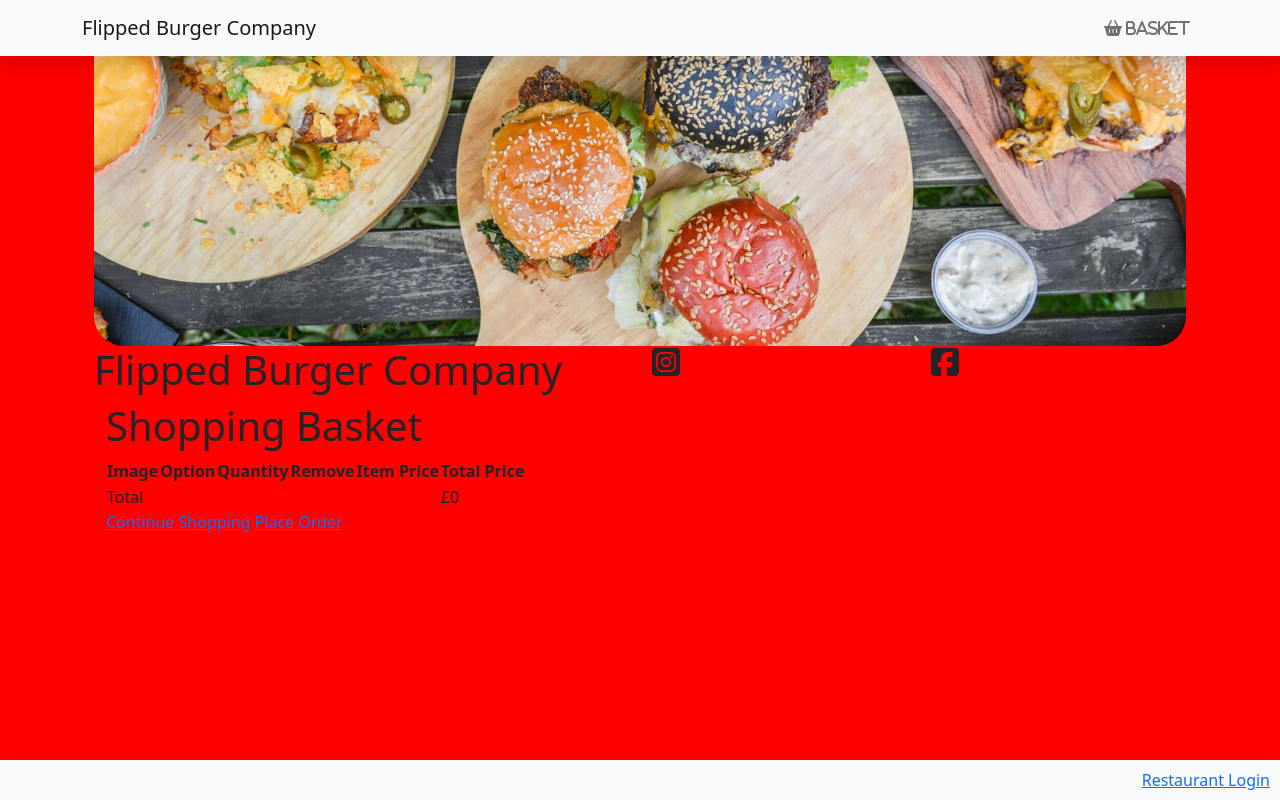
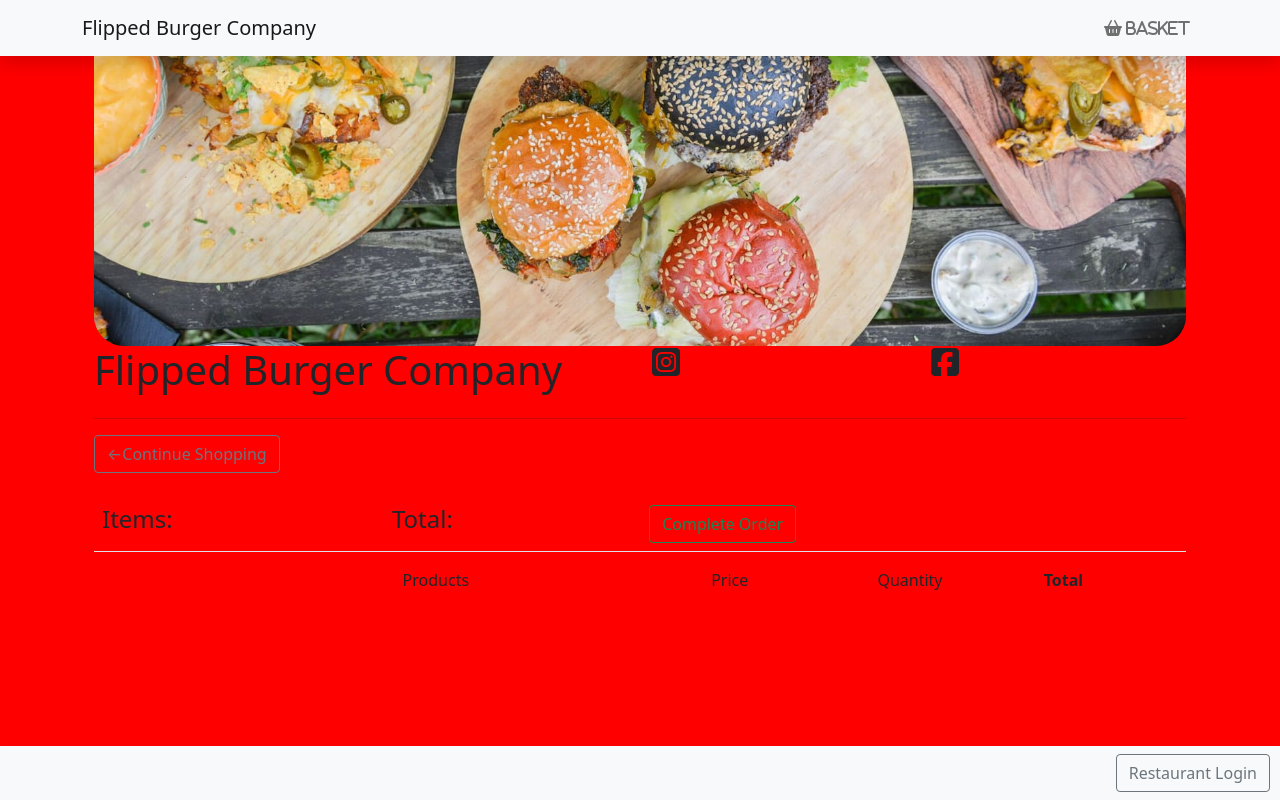
Before and after one commit to JamesCowans/Flipped_Burger_Co, a Django app: page /basket/ in a window 1280 px wide. Run offline with Django 4.2, Linux system fonts and the light colour scheme; lists and menus that the app fills with data are empty; some libraries are stand-ins or nearby versions; some web fonts are replaced.

Commit message:
re-style basket page

```diff
--- a/basket/templates/basket/detail.html
+++ b/basket/templates/basket/detail.html
@@ -5,65 +5,47 @@
     Shopping Basket
 {% endblock %}
 
+
 {% block content %}
-<div class="container">
-    <div class="row">
-        <div class="col-12">
-                <h1>Shopping Basket</h1>
-                <table class="basket">
-                    <thead>
-                        <tr>
-                            <th>Image</th>
-                            <th>Option</th>
-                            <th>Quantity</th>
-                            <th>Remove</th>
-                            <th>Item Price</th>
-                            <th>Total Price</th>
-                        </tr>
-                    </thead>
-                    <tbody>
-                        {% for item in basket %}
-                            {% with option=item.option %}
-                                <tr>
-                                    <td>
-                                        <a href="{{ option.get_absolute_url }}">
-                                            <img src="{% if option.image %}{{ option.image.url }}{% else %}{% static 'img/awaiting_image.png' %}{% endif %}" class="img-fluid" id="basket-image">
-                                        </a>
-                                    </td>
-                                    <td>{{ option.name }}</td>
-                                    <td>
-                                        <form action="{% url 'basket:basket_add' option.id %}" method="post">
-                                            {{ item.update_quantity_form.quantity }}
-                                            {{ item.update_quantity_form.override }}
-                                            <input type="submit" value="update">
-                                            {% csrf_token %}
-                                        </form>
-                                    </td>
-                                    <td>
-                                        <form action="{% url 'basket:basket_remove' option.id %}" method = "post">
-                                            <input type="submit" value="Remove">
-                                            {% csrf_token %}
-                                        </form>
-                                    </td>
-                                    <td class="num" id="basket-price">£{{ item.price }}</td>
-                                    <td class="num" id="basket-price">£{{ item.total_price }}</td>
-                                </tr>
-                            {% endwith %}
-                        {% endfor %}
-                                <tr class="total">
-                                    <td>Total</td>
-                                    <td colspan="4"></td>
-                                    <td class="num">£{{ basket.get_total_price }}</td>
-                                </tr>
-                    </tbody>
-                </table>
-                <p class="text-right">
-                    <a href="{% url 'restaurant:option_list' %}" class="button light">Continue Shopping</a>
-                    <a href="{% url 'orders:order_place' %}" class="button">
-                        Place Order
-                    </a>
-                </p>
+<hr>
+
+<div class="row">
+
+    <div class="col-lg-12">
+        <div>
+            <a class="btn btn-outline-secondary" href="#">&#x2190;Continue Shopping</a>
+
+            <br>
+            <br>
+
+            <table class="table">
+                <tr>
+                    <th><h4>Items: </h4></th>
+                    <th><h4>Total: </h4></th>
+                    <th>
+                        <a class="btn btn-outline-success" href="{% url 'orders:order_place' %}">Complete Order</a>
+                    </th>
+                </tr>
+            </table>
+
         </div>
     </div>
+
+    <br>
+
+
+    <div>
+        <div class="row">
+            <div style="flex: 2;"></div>
+            <div style="flex: 2;">Products</div>
+            <div style="flex: 1;">Price</div>
+            <div style="flex: 1;">Quantity</div>
+            <div style="flex: 1;"><strong>Total</strong></div>
+
+
+        </div>
+    </div>
+
 </div>
+
 {% endblock %}
--- a/restaurant/templates/restaurant/base.html
+++ b/restaurant/templates/restaurant/base.html
@@ -91,7 +91,7 @@
         <div class="container"></div>
           <nav class="navbar navbar-expand-lg navbar-light bg-light shadow fixed-bottom ">
             <ul class="navbar-nav ms-auto" id="login">
-              <li class="nav-item"><a href="{% url 'admin:index' %}">Restaurant Login</a></li>
+              <a class="btn btn-outline-secondary" href="{% url 'admin:index' %}">Restaurant Login</a>
             </ul>
           </nav>
         </div>
--- a/restaurant/templates/restaurant/option/detail.html
+++ b/restaurant/templates/restaurant/option/detail.html
@@ -32,6 +32,8 @@
 
 
                 {% endfor %}
+
+                <!-- Use to add item to basket -->
                 <form action="{% url 'basket:basket_add' option.id %}" method="post">
                     {{ basket_option_form }}
                     {% csrf_token %}
```
Also changed, not shown: basket/templates/basket/olddetail.html (added, +69 -0 lines).
